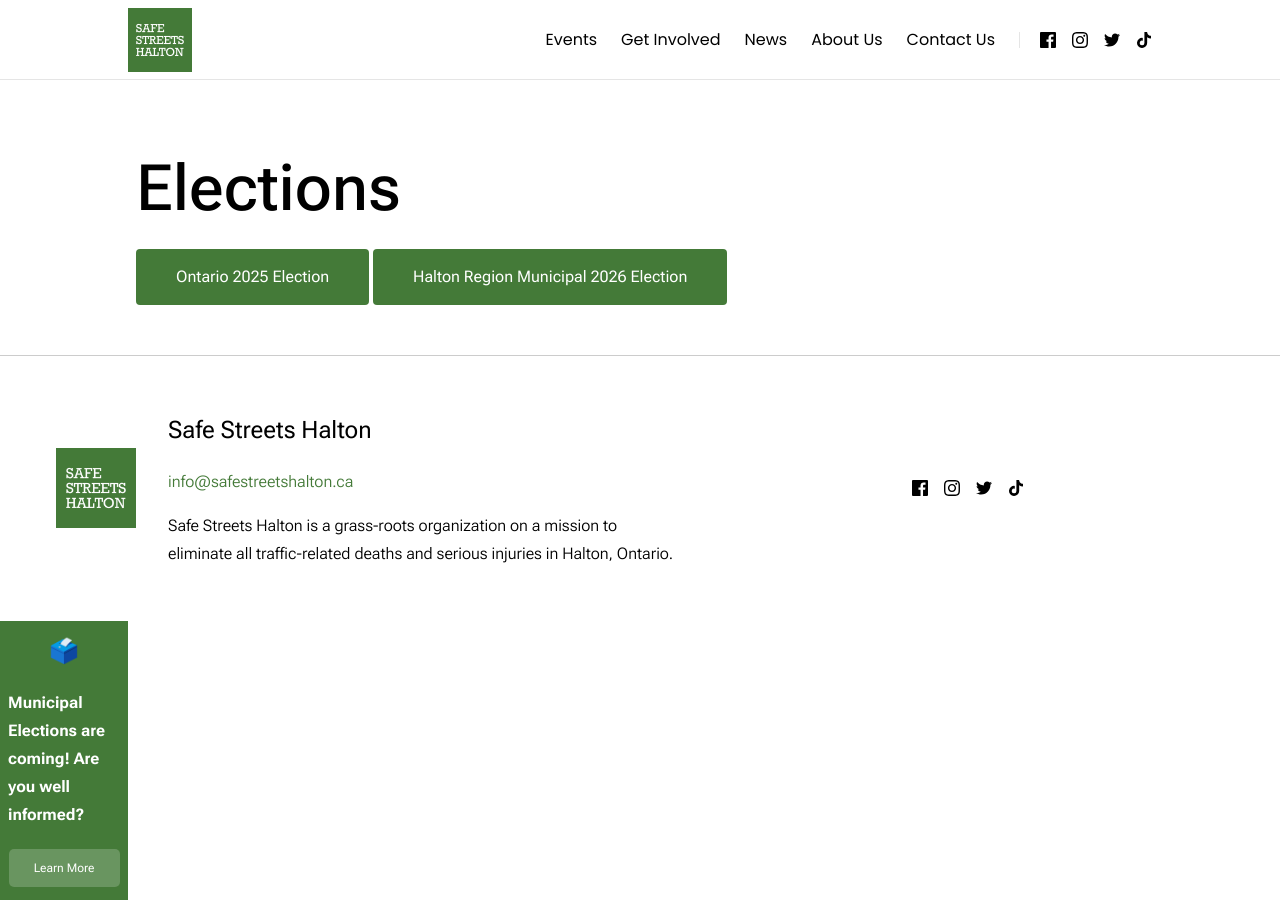
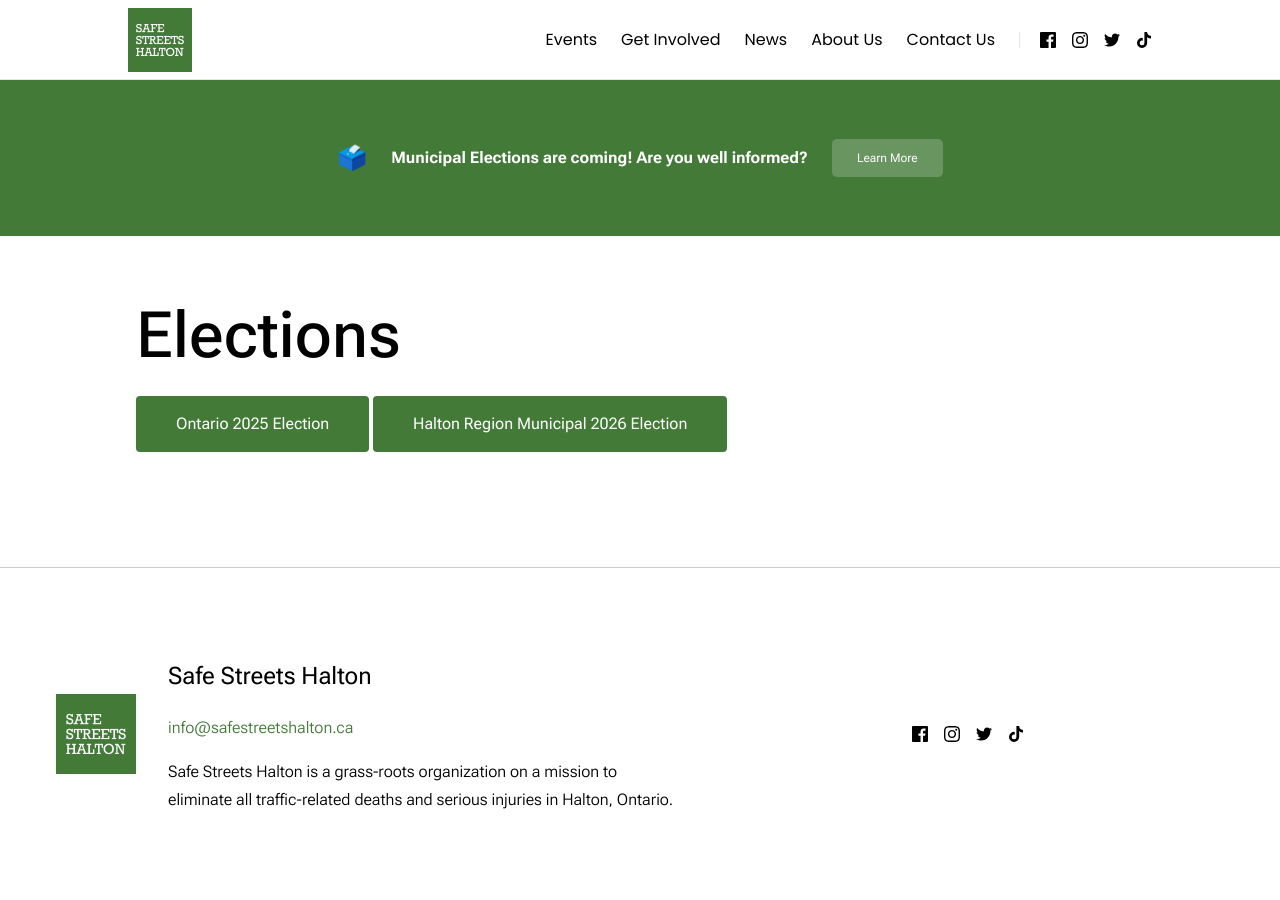
Before and after one commit to Safe-Streets-Halton/safe-streets-halton.github.io, a Jekyll site: the page built from elections.html, in a window 1280 px wide. Built offline with Jekyll 4.4.1, drawn with Linux system fonts in a browser that asks for light colours.

Commit message:
Fix banner layout

```diff
--- a/_sass/header.scss
+++ b/_sass/header.scss
@@ -273,6 +273,7 @@
 }
 
 .announcement-banner {
+    grid-area: page-banner / fullbleed;
     display: flex;
     flex-direction: row;
     justify-content: space-between;
```
